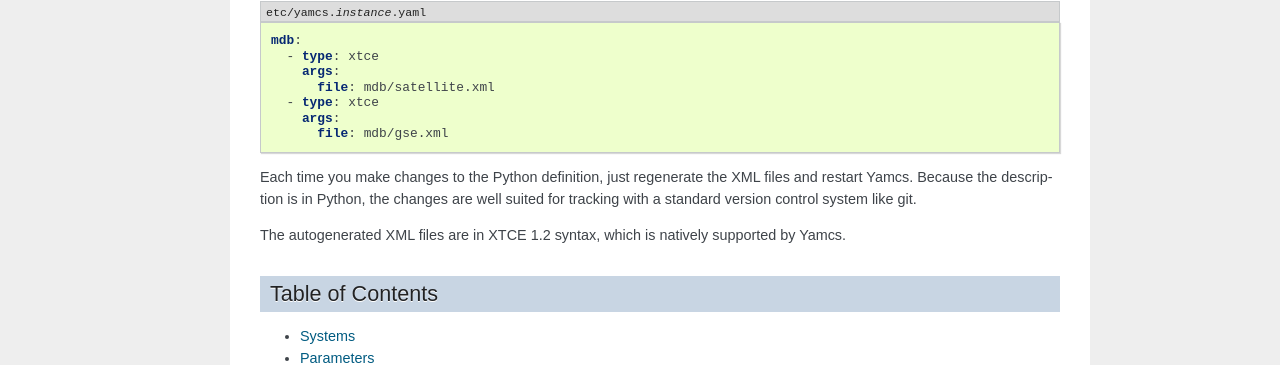
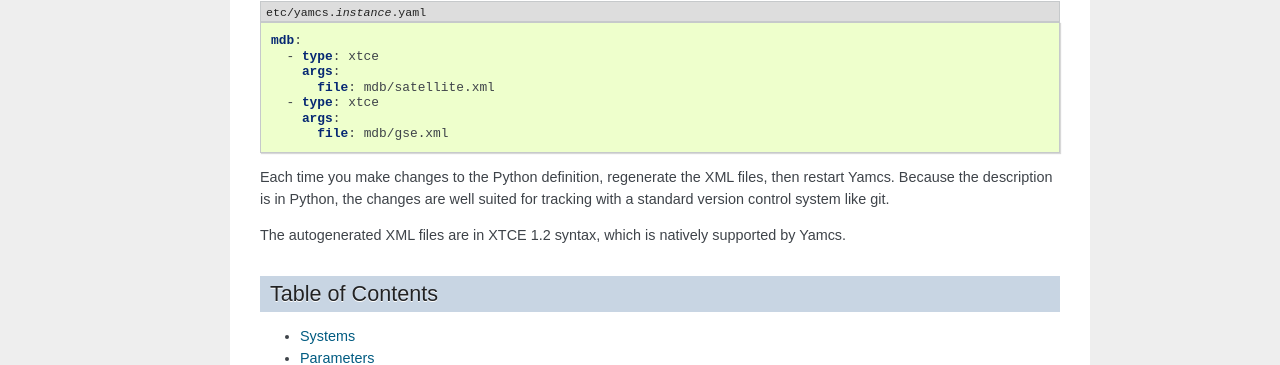
Before and after one commit to yamcs/pymdb, a Sphinx documentation site: the page built from docs/index.rst, in a window 1280 px wide. Shown: the part 1290-1655 px from the top of the page. Built offline with Sphinx 7.4.7, drawn with Linux system fonts in a browser that asks for light colours.

```diff
--- a/docs/index.rst
+++ b/docs/index.rst
@@ -86,7 +86,7 @@ Finally, reference the generated XML files in the ``mdb`` section of your Yamcs
        args:
          file: mdb/gse.xml
 
-Each time you make changes to the Python definition, just regenerate the XML files and restart Yamcs. Because the description is in Python, the changes are well suited for tracking with a standard version control system like git.
+Each time you make changes to the Python definition, regenerate the XML files, then restart Yamcs. Because the description is in Python, the changes are well suited for tracking with a standard version control system like git.
 
 The autogenerated XML files are in XTCE 1.2 syntax, which is natively supported by Yamcs.
 
```
Also changed, not shown: README.md (+5 -1 lines).
